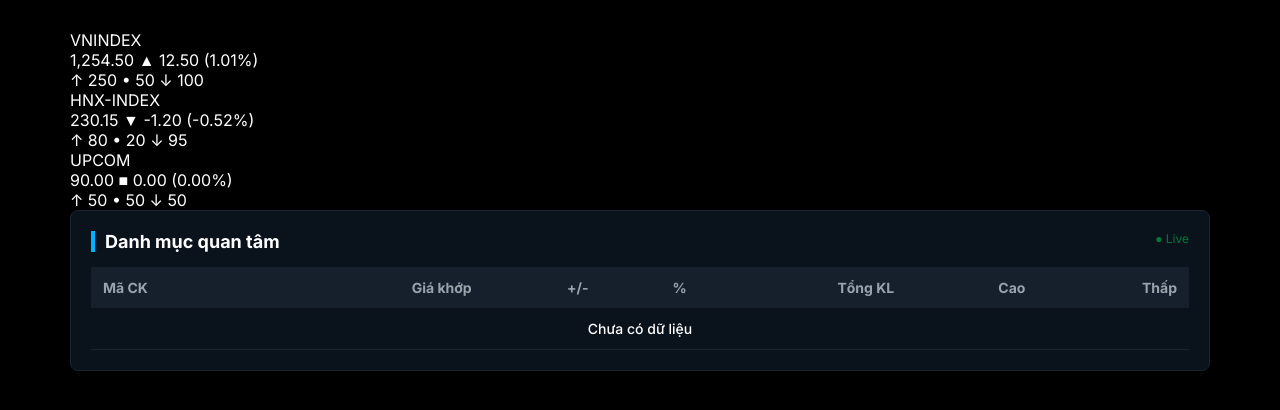
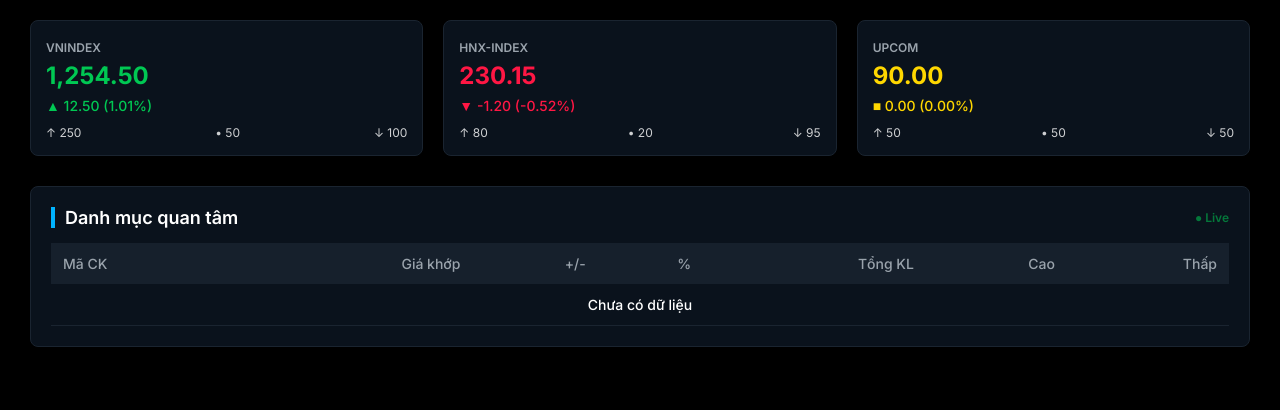
Before and after one commit to pvhNam/DoAn_Python, a Flask app: page / in a window 1280 px wide. Shown: the part 56-466 px from the top of the page. Run offline with Flask 3, Linux system fonts and the light colour scheme; data that the repository does not hold is empty.

Commit message:
update css

```diff
--- a/CHUNGKHOAN/static/css/style.css
+++ b/CHUNGKHOAN/static/css/style.css
@@ -1,28 +1,178 @@
-* { margin: 0; padding: 0; box-sizing: border-box; }
-body { background-color: #000000; color: #FFFFFF; font-family: 'Inter', sans-serif; }
+/* --- THIẾT LẬP CƠ BẢN --- */
+* {
+    margin: 0;
+    padding: 0;
+    box-sizing: border-box;
+}
 
-header { background-color: #0A121C; display: flex; justify-content: space-between; align-items: center; padding: 12px 30px; border-bottom: 1px solid #1A2430; }
-.logo h2 { color: #00B3FF; margin: 0; }
-.nav a { color: #9AA3AC; text-decoration: none; font-size: 14px; font-weight: 500; margin-right: 25px; }
-.nav a.active { color: #00B3FF; }
-.login button { background-color: #00B3FF; border: none; padding: 8px 16px; border-radius: 4px; font-weight: 600; cursor: pointer; }
+body {
+    background-color: #000000; /* Nền đen tuyền */
+    color: #FFFFFF;
+    font-family: 'Inter', sans-serif;
+}
 
-main { padding: 30px; max-width: 1200px; margin: 0 auto; }
+/* --- HEADER --- */
+header {
+    background-color: #0A121C; /* Đen xanh nhẹ */
+    display: flex;
+    justify-content: space-between;
+    align-items: center;
+    padding: 12px 30px;
+    border-bottom: 1px solid #1A2430;
+}
 
-.market-table-section { background-color: #0A121C; padding: 20px; border-radius: 8px; border: 1px solid #1A2430; }
-.section-header { display: flex; justify-content: space-between; margin-bottom: 15px; }
-.section-title { font-size: 18px; border-left: 4px solid #00B3FF; padding-left: 10px; }
-.live-indicator { color: #00C853; font-size: 12px; animation: blink 2s infinite; }
-@keyframes blink { 0% { opacity: 1; } 50% { opacity: 0.5; } 100% { opacity: 1; } }
+.nav a {
+    color: #9AA3AC;
+    text-decoration: none;
+    font-size: 14px;
+    font-weight: 500;
+    margin-right: 25px;
+    transition: color 0.2s;
+}
 
-.market-table { width: 100%; border-collapse: collapse; font-size: 14px; }
-.market-table th { background-color: #16202C; color: #9AA3AC; padding: 12px; text-align: right; }
-.market-table th.text-left { text-align: left; }
-.market-table td { padding: 12px; border-bottom: 1px solid #1A2430; text-align: right; font-weight: 500; }
-.market-table td.symbol { text-align: left; font-weight: 700; color: #fff; }
-.market-table tr:hover { background-color: #1A2430; cursor: pointer; }
+.nav a.active, .nav a:hover {
+    color: #00B3FF; /* Xanh dương điểm nhấn */
+}
 
-/* MÀU SẮC */
+.login button {
+    background-color: #00B3FF;
+    color: #000;
+    border: none;
+    padding: 8px 16px;
+    border-radius: 4px;
+    font-weight: 600;
+    cursor: pointer;
+}
+
+/* --- MAIN CONTENT --- */
+main {
+    padding: 20px 30px;
+    max-width: 1400px;
+    margin: 0 auto;
+}
+
+/* --- WIDGETS --- */
+.price-widget-container {
+    display: flex;
+    gap: 20px;
+    margin-bottom: 30px;
+    flex-wrap: wrap;
+}
+
+.price-widget {
+    flex: 1;
+    min-width: 250px;
+    background-color: #0A121C;
+    padding: 15px;
+    border-radius: 8px;
+    border: 1px solid #1A2430;
+}
+
+.widget-header .index-name {
+    color: #9AA3AC;
+    font-size: 12px;
+    font-weight: 600;
+}
+
+.widget-main-data .price {
+    display: block;
+    font-size: 24px;
+    font-weight: 700;
+    margin: 5px 0;
+}
+
+.widget-main-data .change-detail {
+    font-size: 14px;
+    font-weight: 500;
+}
+
+/* Màu sắc Widget */
+.index-up .price, .index-up .change-detail { color: #00C853; } /* Xanh lá */
+.index-down .price, .index-down .change-detail { color: #FF1744; } /* Đỏ */
+.index-ref .price, .index-ref .change-detail { color: #FFD700; } /* Vàng */
+
+.widget-summary {
+    margin-top: 10px;
+    font-size: 12px;
+    display: flex;
+    justify-content: space-between;
+}
+.widget-summary span { opacity: 0.8; }
+
+/* --- BẢNG GIÁ (MARKET TABLE) --- */
+.market-table-section {
+    background-color: #0A121C;
+    padding: 20px;
+    border-radius: 8px;
+    border: 1px solid #1A2430;
+}
+
+.section-header {
+    display: flex;
+    justify-content: space-between;
+    align-items: center;
+    margin-bottom: 15px;
+}
+
+.section-title {
+    font-size: 18px;
+    font-weight: 600;
+    border-left: 4px solid #00B3FF;
+    padding-left: 10px;
+}
+
+.live-indicator {
+    color: #00C853;
+    font-size: 12px;
+    font-weight: 600;
+    animation: blink 2s infinite;
+}
+
+@keyframes blink {
+    0% { opacity: 1; }
+    50% { opacity: 0.5; }
+    100% { opacity: 1; }
+}
+
+.table-responsive {
+    overflow-x: auto;
+}
+
+.market-table {
+    width: 100%;
+    border-collapse: collapse;
+    font-size: 14px;
+}
+
+.market-table thead th {
+    background-color: #16202C;
+    color: #9AA3AC;
+    padding: 12px;
+    text-align: right;
+    font-weight: 500;
+}
+
+.market-table thead th.text-left { text-align: left; }
+
+.market-table tbody td {
+    padding: 12px;
+    border-bottom: 1px solid #1A2430;
+    text-align: right;
+    font-weight: 500;
+}
+
+.market-table tbody td.symbol {
+    text-align: left;
+    font-weight: 700;
+    color: #fff;
+}
+
+.market-table tbody tr:hover {
+    background-color: #1A2430;
+    cursor: pointer;
+}
+
+/* --- MÀU SẮC DÒNG (ROW COLORS) --- */
 .row-up .price-cell, .row-up .change, .row-up .percent { color: #00C853; }
 .row-down .price-cell, .row-down .change, .row-down .percent { color: #FF1744; }
 .row-ref .price-cell, .row-ref .change, .row-ref .percent { color: #FFD700; }
```
